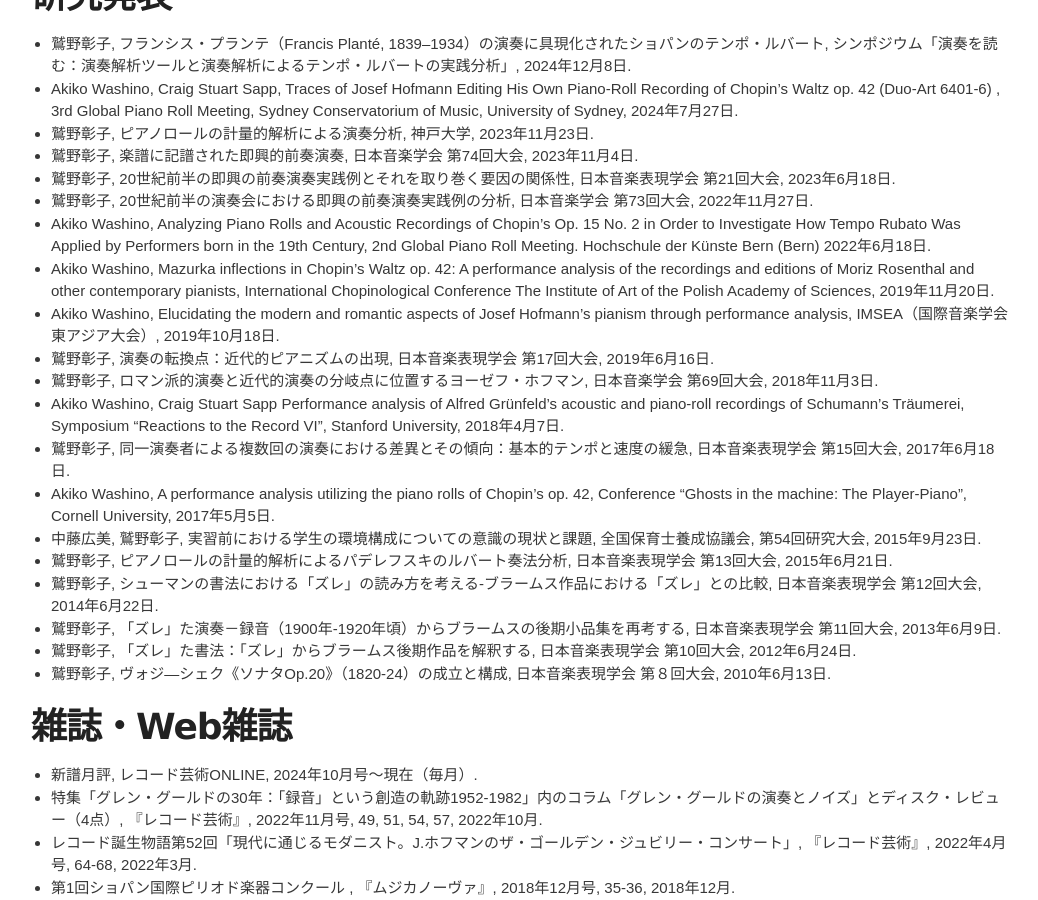
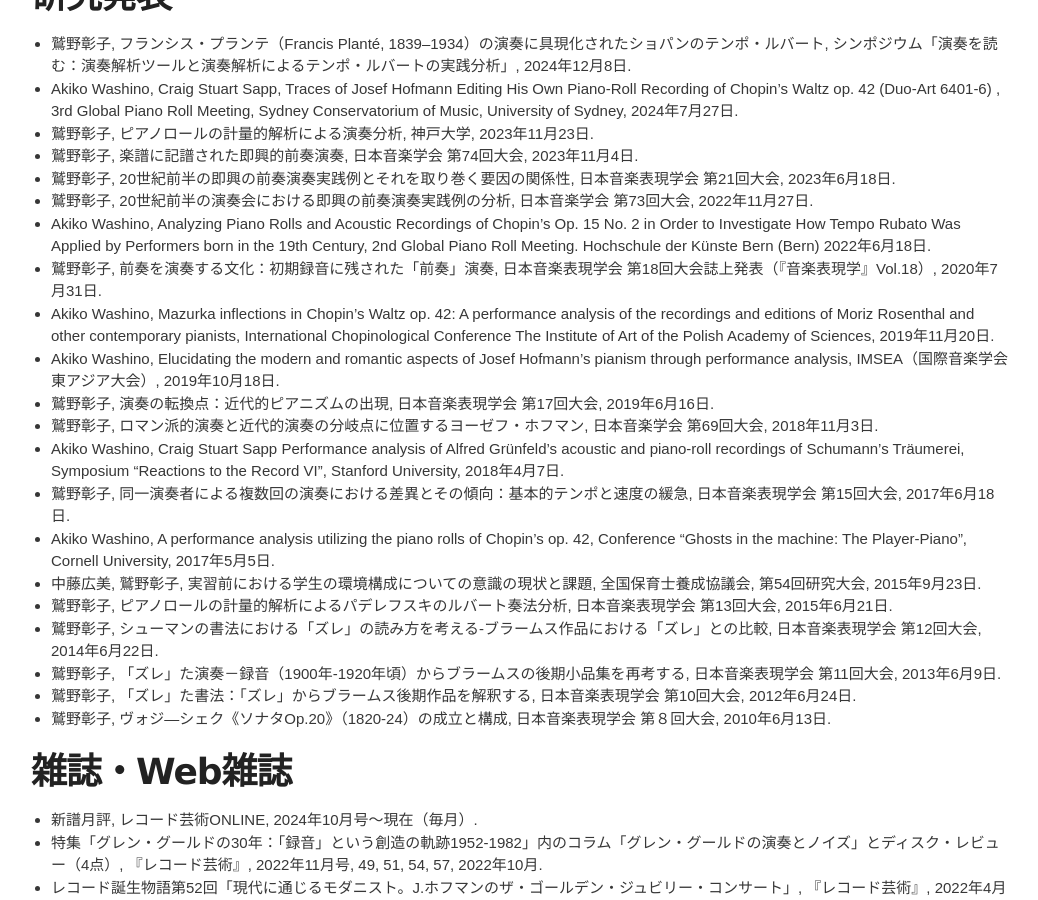
Before and after one commit to akikowashino/akikowashino.github.io, a Jekyll site: the page built from index.md, in a window 1280 px wide and 900 px high, scrolled down 2105 px. Shown: the whole window, without its empty margins (119-1157 px from the left). Built offline with Jekyll 4.4.1, drawn with Linux system fonts in a browser that asks for light colours.

Commit message:
Update index.md

```diff
--- a/index.md
+++ b/index.md
@@ -92,6 +92,8 @@
   20世紀前半の演奏会における即興の前奏演奏実践例の分析, 日本音楽学会 第73回大会, 2022年11月27日.
 * Akiko Washino,
   Analyzing Piano Rolls and Acoustic Recordings of Chopin’s Op. 15 No. 2 in Order to Investigate How Tempo Rubato Was Applied by Performers born in the 19th Century, 2nd Global Piano Roll Meeting. Hochschule der Künste Bern (Bern) 2022年6月18日.
+* 鷲野彰子,
+  前奏を演奏する文化：初期録音に残された「前奏」演奏, 日本音楽表現学会 第18回大会誌上発表（『音楽表現学』Vol.18）, 2020年7月31日.
 * Akiko Washino,
   Mazurka inflections in Chopin’s Waltz op. 42: A performance analysis of the recordings and editions of Moriz Rosenthal and other contemporary pianists, International Chopinological Conference The Institute of Art of the Polish Academy of Sciences, 2019年11月20日.
 * Akiko Washino,
```
